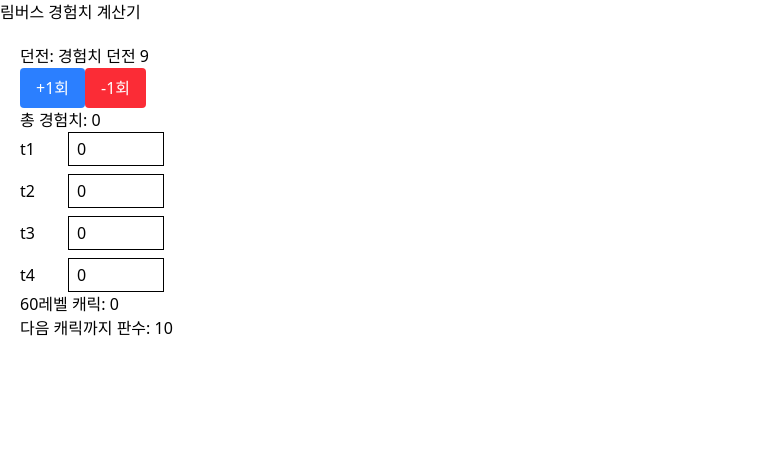
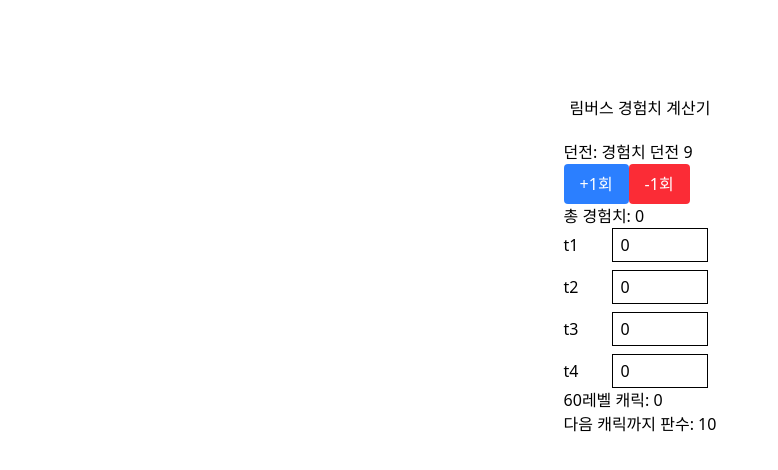
Before and after one commit to sangyun-hwang/subculture-tools, a Next.js app: page / in a window 1280 px wide. Shown: the top 470 px of the page, without its empty margins (0-778 px from the left). Built offline with nearby package versions, Linux system fonts and the light colour scheme.

Commit message:
[feat] 림버스 경험치 계산

```diff
--- a/app/layout.tsx
+++ b/app/layout.tsx
@@ -24,7 +24,7 @@ export default function RootLayout({
 }>) {
   return (
     <html
-      lang="en"
+      lang="ko"
       className={`${geistSans.variable} ${geistMono.variable} h-full antialiased`}
     >
       <body className="min-h-full flex flex-col">{children}</body>
--- a/app/page.tsx
+++ b/app/page.tsx
@@ -3,7 +3,7 @@ import { ExpTool } from "@/games/limbus-company/exp/ui/ExpTool";
 
 export default function Home() {
   return (
-    <main>
+    <main className="flex min-h-screen flex-col items-center justify-start p-24">
       <h1>림버스 경험치 계산기</h1>
       <ExpTool config={limbusCompany.exp} />
     </main>
--- a/games/limbus-company/exp/model/exp.store.ts
+++ b/games/limbus-company/exp/model/exp.store.ts
@@ -1,11 +1,11 @@
 import { create } from 'zustand'
 import { persist, createJSONStorage } from 'zustand/middleware'
-import { Tickets } from './exp.types'
+import { Dungeon, Tickets } from './exp.types'
 import { applyDungeonReward } from './exp.utils'
 
 interface ExpState {
   tickets: Tickets
-  addDungeonRun: (dungeon, count?: number) => void
+  addDungeonRun: (dungeon: Dungeon, count?: number) => void
   setTicket: (type: keyof Tickets, value: number) => void
   reset: () => void
 }
--- a/games/limbus-company/exp/ui/ExpTool.tsx
+++ b/games/limbus-company/exp/ui/ExpTool.tsx
@@ -3,7 +3,7 @@
 import { useExpStore } from '../model/exp.store'
 import { calculateExpSummary } from '../model/exp.utils'
 
-export function ExpTool({ config }) {
+export function ExpTool({ config }: { config: any }) {
   const { tickets, addDungeonRun, setTicket } = useExpStore()
 
   const dungeon = config.dungeons.d9
```
